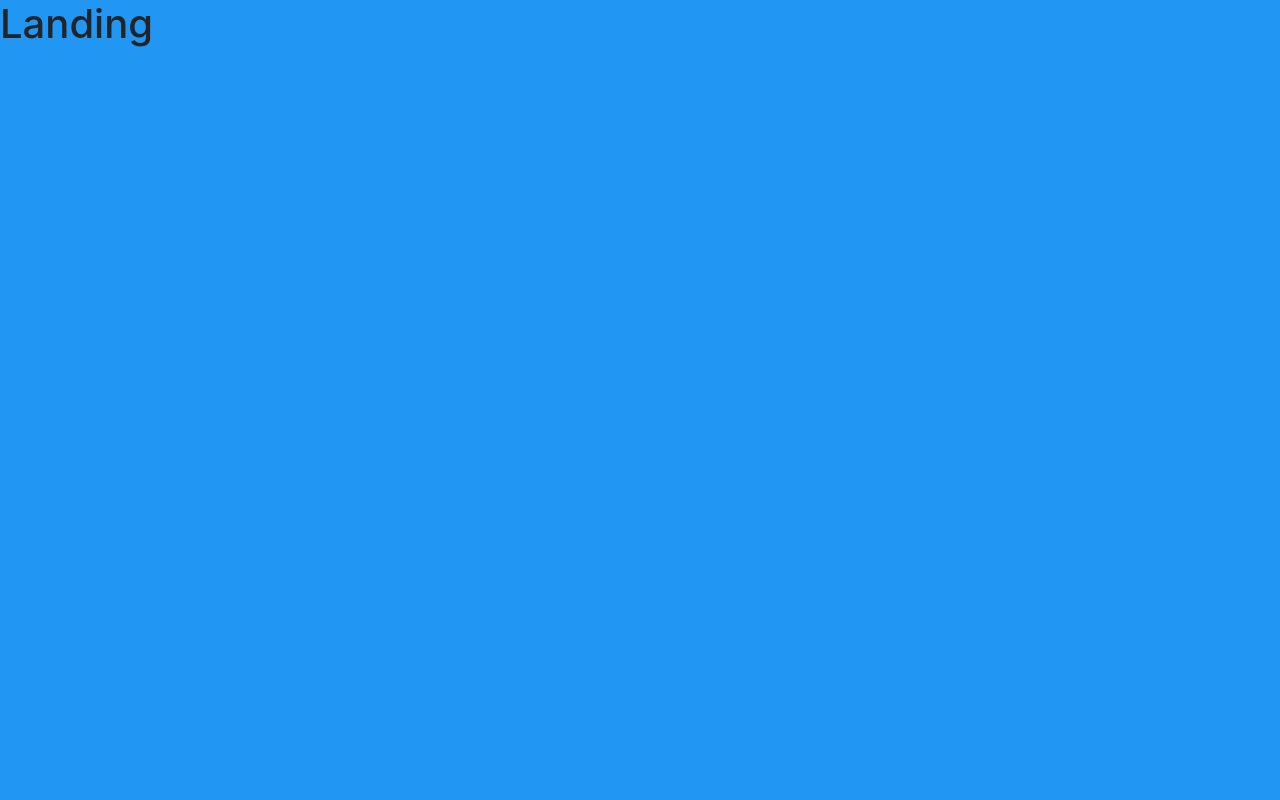
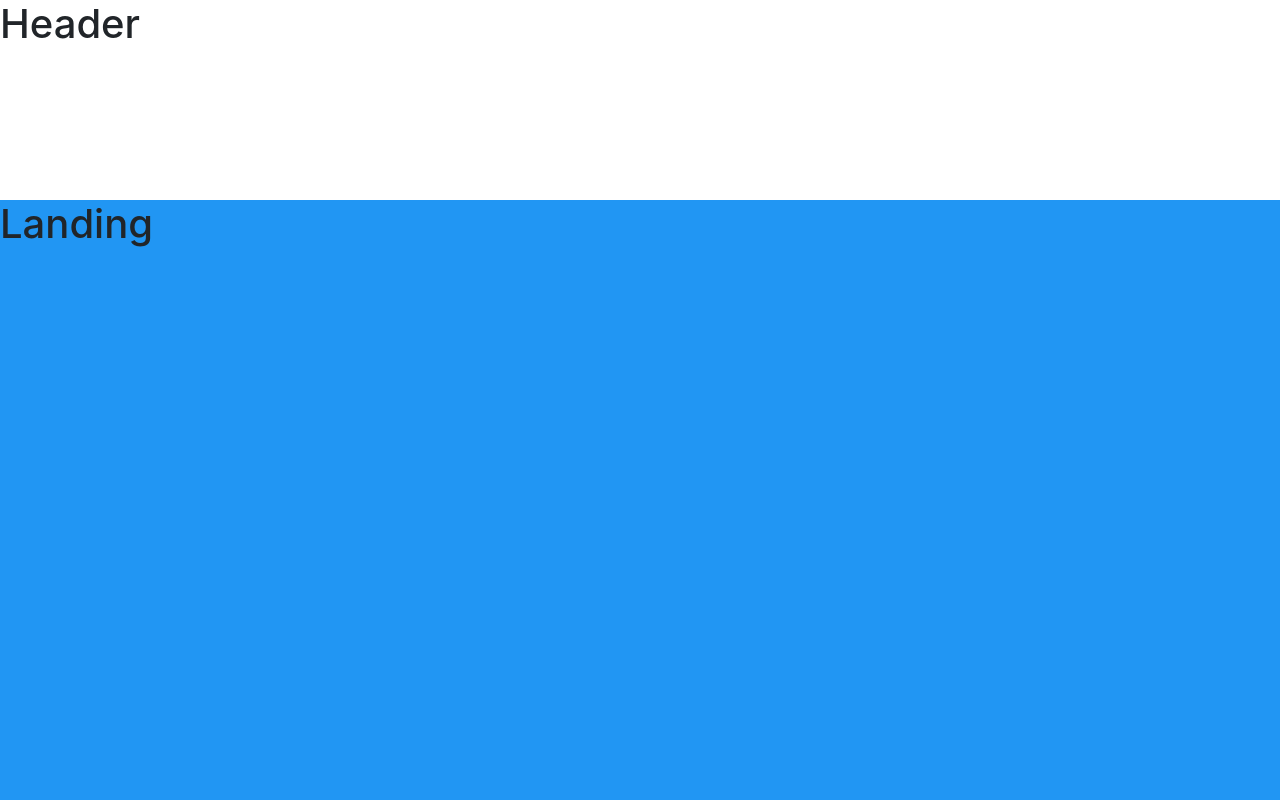
Before and after one commit to Imraan-Hendricks/react-one-page-navigation, a React (Create React App) app: page / in a window 1280 px wide. Shown: the top 800 px of the page. Built offline with nearby package versions, Linux system fonts and the light colour scheme.

Commit message:
added header section

```diff
--- a/src/App.js
+++ b/src/App.js
@@ -2,6 +2,7 @@ import React from 'react';
 import './App.scss';
 import { BrowserRouter, Route, Switch } from 'react-router-dom';
 import NavbarContextProvider from './components/navbar/navbar-context';
+import Header from './sections/header/header';
 import Main from './sections';
 import NotFound from './sections/not-found/not-found';
 import Footer from './sections/footer/footer';
@@ -10,6 +11,7 @@ const App = () => {
   return (
     <NavbarContextProvider>
       <BrowserRouter>
+        <Header />
         <Switch>
           <Route component={Main} exact path='/' strict />
           <Route component={NotFound} />
--- /dev/null
+++ b/src/sections/header/header.jsx
@@ -0,0 +1,12 @@
+import React from 'react';
+import cssModule from './header.module.scss';
+
+const Header = () => {
+  return (
+    <div className={cssModule.root}>
+      <h1>Header</h1>
+    </div>
+  );
+};
+
+export default Header;
--- /dev/null
+++ b/src/sections/header/header.module.scss
@@ -0,0 +1,3 @@
+.root {
+  height: 25vh;
+}
```
